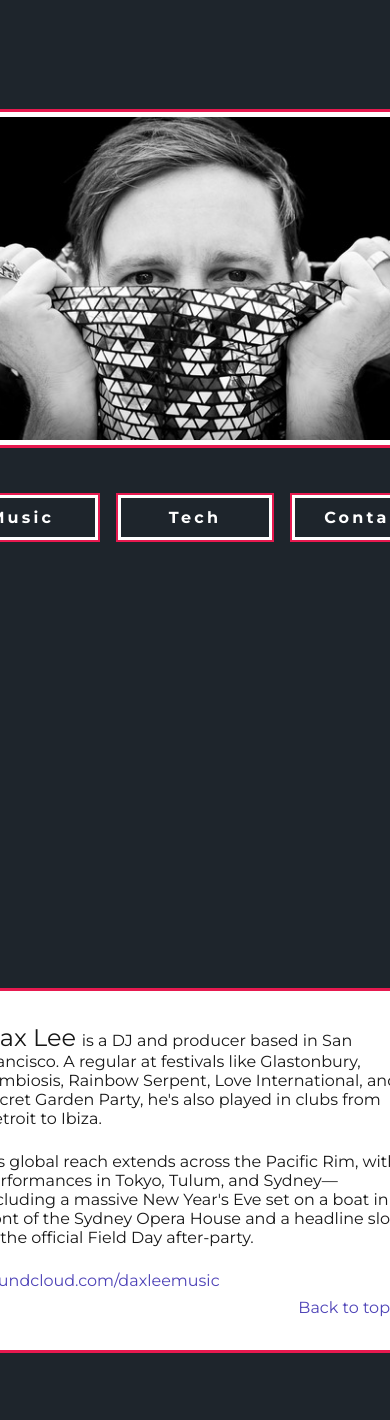
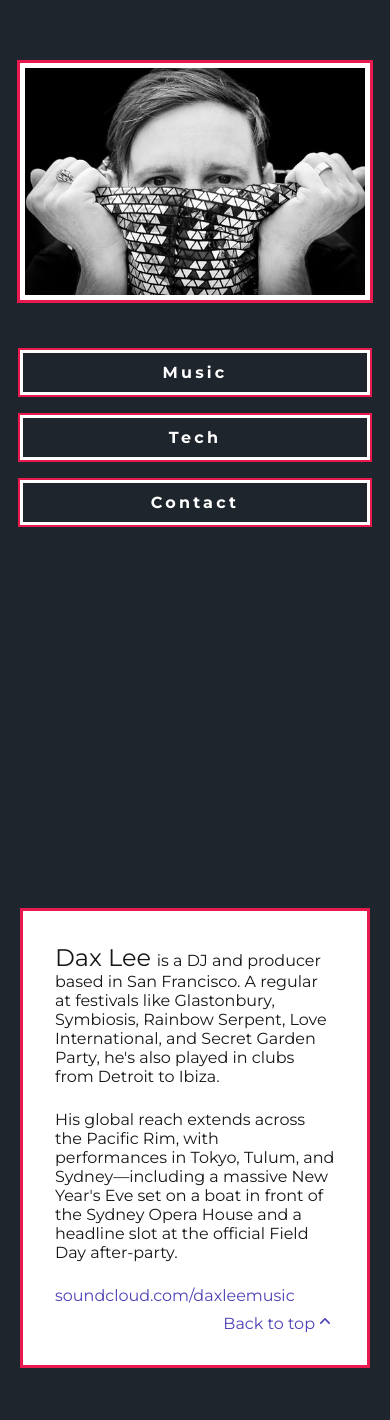
Before and after one commit to lizlux/daxlee, a Next.js app: page / in a window 390 px wide. Shown: the part 148-1568 px from the top of the page. Built offline with nearby package versions, Linux system fonts and the light colour scheme.

Commit message:
more styles

```diff
--- a/src/app/page.module.css
+++ b/src/app/page.module.css
@@ -2,42 +2,16 @@
   --color-off-black: #1E252C;
   --color-custom-purple: #4D42B7;
   --color-custom-red: #E7194F;
-
-  /* --gray-rgb: 0, 0, 0;
-  --gray-alpha-200: rgba(var(--gray-rgb), 0.08);
-  --gray-alpha-100: rgba(var(--gray-rgb), 0.05);
-
-  --button-primary-hover: #383838;
-  --button-secondary-hover: #f2f2f2;
-
-  display: grid;
-  grid-template-rows: 20px 1fr 20px;
-  align-items: center;
-  justify-items: center;
-  min-height: 100svh;
-  padding: 80px;
-  gap: 64px; */
-
   background-color: var(--color-off-black);
   min-height: 100svh;
   font-family: var(--font-montserrat);
 }
 
-/* @media (prefers-color-scheme: dark) {
-  .page {
-    --gray-rgb: 255, 255, 255;
-    --gray-alpha-200: rgba(var(--gray-rgb), 0.145);
-    --gray-alpha-100: rgba(var(--gray-rgb), 0.06);
-
-    --button-primary-hover: #ccc;
-    --button-secondary-hover: #1a1a1a;
-  }
-} */
-
 .main {
   display: flex;
   flex-direction: column;
   height: 100%;
+  width: 100%;
   max-width: 1024px;
   padding: 20px;
   margin: auto;
@@ -51,12 +25,15 @@
   flex-direction: column;
   justify-content: center;
   align-items: center;
+  max-width: 100%;
 }
 
 .mastheadImage {
   display: block;
   border: 5px solid white;
   outline: 3px solid var(--color-custom-red);
+  max-width: 100%;
+  height: auto;
 }
 
 .nav {
@@ -72,6 +49,12 @@
   margin: 0;
   padding: 0;
   gap: 20px;
+}
+
+@media (max-width: 600px) {
+  .nav ul {
+    grid-template-columns: 1fr;
+  }
 }
 
 .navLink {
@@ -96,6 +79,7 @@
   display: flex;
   align-items: center;
   justify-content: center;
+  max-width: 100%;
 }
 
 .feature > div {
@@ -137,14 +121,3 @@
 /* Enable hover only on non-touch devices */
 @media (hover: hover) and (pointer: fine) {
 }
-
-@media (max-width: 600px) {
-  .page {
-    padding: 32px;
-    padding-bottom: 80px;
-  }
-
-  .main {
-    align-items: center;
-  }
-}
--- a/src/app/page.tsx
+++ b/src/app/page.tsx
@@ -58,27 +58,23 @@ export default function Home() {
             </ul>
           </nav>
         </div>
-        <div className={styles.featureContainer}>
         <div ref={musicElemRef} className={styles.feature}>
           <div className={styles.musicContainer}>
             <p>
               <b>Dax Lee</b> is a DJ and producer based in San Francisco. A
-                regular at festivals like Glastonbury, Symbiosis, Rainbow
-                Serpent, Love International, and Secret Garden Party, he&apos;s
-                also played in clubs from Detroit to Ibiza.
+              regular at festivals like Glastonbury, Symbiosis, Rainbow Serpent,
+              Love International, and Secret Garden Party, he&apos;s also played
+              in clubs from Detroit to Ibiza.
             </p>
             <p>
-                His global reach extends across the Pacific Rim, with
-                performances in Tokyo, Tulum, and Sydney—including a massive New
-                Year&apos;s Eve set on a boat in front of the Sydney Opera House
-                and a headline slot at the official Field Day after-party.
+              His global reach extends across the Pacific Rim, with performances
+              in Tokyo, Tulum, and Sydney—including a massive New Year&apos;s
+              Eve set on a boat in front of the Sydney Opera House and a
+              headline slot at the official Field Day after-party.
             </p>
             <div className={styles.contactLinks}>
               <p>
-                  <Link
-                    target="_blank"
-                    href="https://soundcloud.com/daxleemusic"
-                  >
+                <Link target="_blank" href="https://soundcloud.com/daxleemusic">
                   soundcloud.com/daxleemusic
                 </Link>
               </p>
@@ -89,18 +85,18 @@ export default function Home() {
         <div ref={techElemRef} className={styles.feature}>
           <div className={styles.techContainer}>
             <p>
-                <b>Dax Lee</b> is a seasoned software engineering leader with
-                over 20 years of experience building and scaling consumer and
+              <b>Dax Lee</b> is a seasoned software engineering leader with over
+              20 years of experience building and scaling consumer and
               enterprise products. As CTO of Winning Group—one of Australia’s
               largest online retailers—he successfully doubled revenue within
               his first five years.
             </p>
             <p>
               Dax has led web, mobile, social, and VR development for top-tier
-                brands including Disney, Intel, Facebook, and the United
-                Nations. He is a proven technology leader and strategic advisor
-                with a strong track record of driving growth through innovation,
-                product management, and team leadership.
+              brands including Disney, Intel, Facebook, and the United Nations.
+              He is a proven technology leader and strategic advisor with a
+              strong track record of driving growth through innovation, product
+              management, and team leadership.
             </p>
             <div className={styles.contactLinks}>
               <p>
@@ -119,6 +115,7 @@ export default function Home() {
           <div className={styles.contactContainer}>
             <h1>Dax Lee</h1>
             <p>Let&apos;s create.</p>
+            <br />
             <div className={styles.contactLinks}>
               <p>
                 <Link
@@ -140,7 +137,6 @@ export default function Home() {
             <BackToTop scrollToElementRef={mastHeadElemRef}></BackToTop>
           </div>
         </div>
-        </div>
       </main>
     </div>
   );
```
Lines whose indentation alone changed are shown as unchanged.
